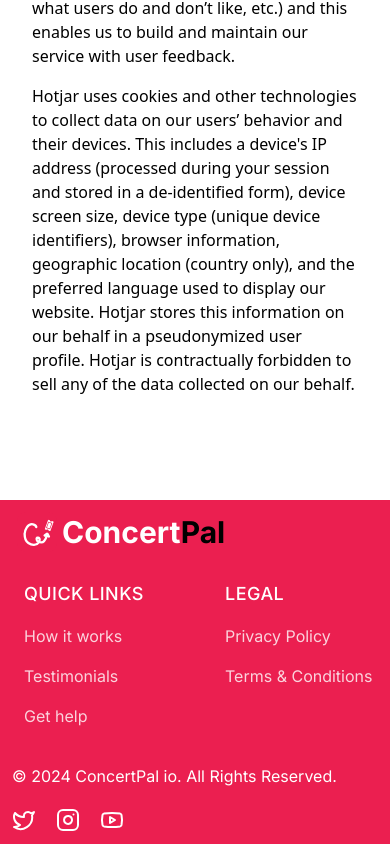
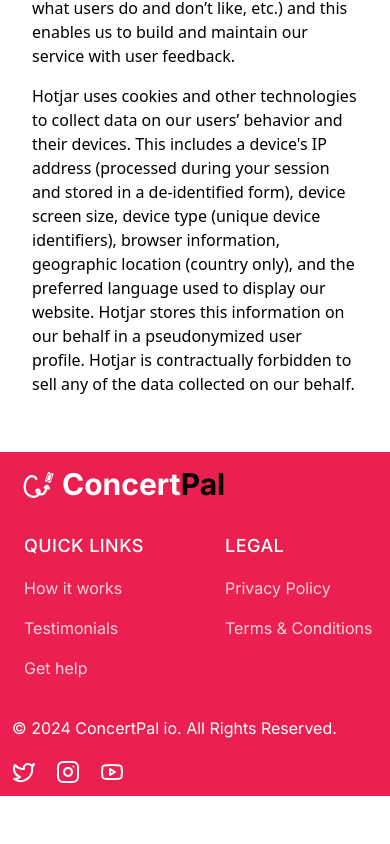
Before and after one commit to spotcalendar/concertpal-next, a Next.js app: page /privacy-policy in a window 390 px wide. Shown: the part 6326-7170 px from the top of the page. After the commit the page ends 7122 px from the top, so only its background shows below. Built offline with nearby package versions, Linux system fonts and the light colour scheme.

Commit message:
[UPDATE]: footer spacing

```diff
--- a/src/app/page.tsx
+++ b/src/app/page.tsx
@@ -66,7 +66,7 @@
 
             <hr className=" bg-primary h-1 w-full mt-6" />
             <NeedHelp />
-            <div className="flex mb-20  w-full p-4 flex-wrap md:max-w-[1440px] md:m-auto justify-between items-center gap-4 md:gap-0">
+            <div className="flex md:mb-8  w-full p-4 flex-wrap md:max-w-[1440px] md:m-auto justify-between items-center gap-4 md:gap-0">
                 <div className="flex flex-col gap-2 font-bold ">
                     <h1 className="md:text-xl text-xl md:mt-10">Ready to start saving?</h1>
                     <h1 className=" text-2xl md:text-3xl text-primary">Add ConcertPal to Chrome.</h1>
--- a/src/components/Footer.tsx
+++ b/src/components/Footer.tsx
@@ -5,7 +5,7 @@
 
 const Footer = () => {
     return (
-        <footer className=" bg-primary w-full mt-12  gap-4 text-white">
+        <footer className=" bg-primary w-full md:mt-12  gap-4 text-white">
             <div className="  md:max-w-[1440px] md:ml-auto flex flex-col gap-4 md:mr-auto p-3">
                 <div className="flex font-bold text-lg items-center">
                     <LogoWhite width="50" height="40" />
```
